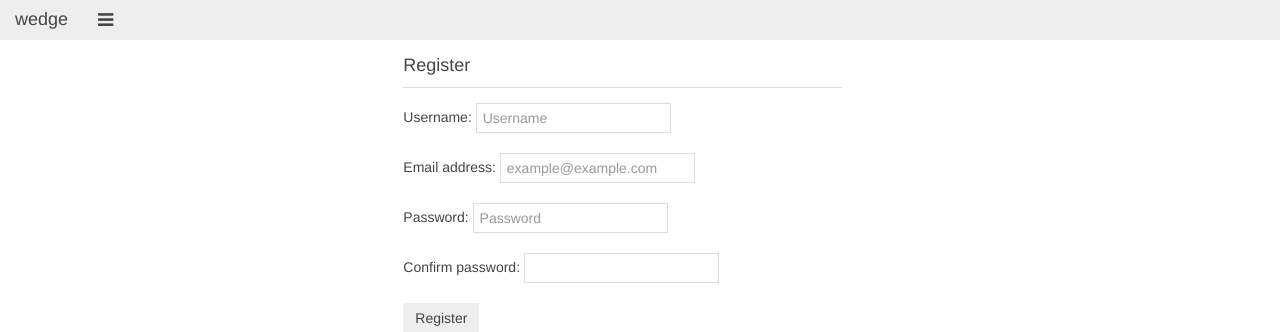
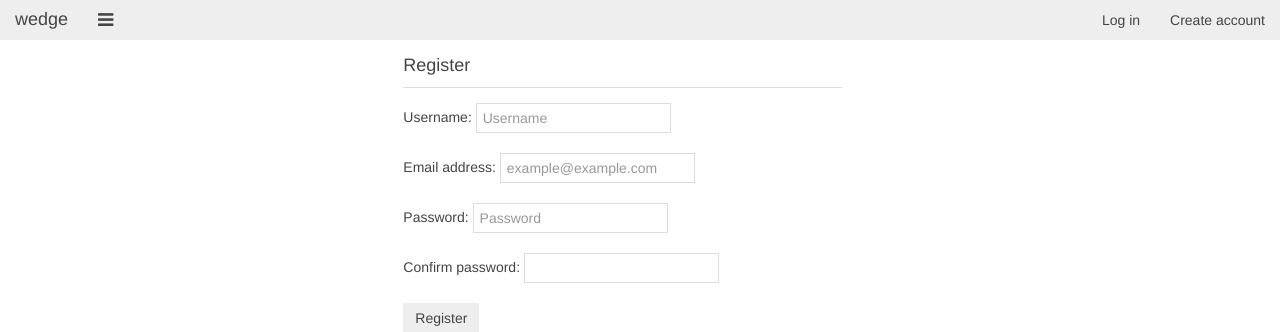
Before and after one commit to tjcsl/wedge, a Flask app: page /register/ in a window 1280 px wide. Shown: the top 332 px of the page. Run offline with Flask 2, Linux system fonts and the light colour scheme; some libraries are stand-ins or nearby versions.

Commit message:
add navbar account functions

```diff
--- a/web/templates/navbar.html
+++ b/web/templates/navbar.html
@@ -9,6 +9,14 @@
 <nav class="uk-navbar">
 	<a href="/" class="uk-navbar-brand">wedge</a>
 	<a href="#sidebar" data-uk-offcanvas class="uk-navbar-toggle"></a>
+	<div class="uk-navbar-flip">
+		<ul class="uk-navbar-nav">
+				{% if session.uid %}<li><a href="/logout">Log out</a></li>
+				{% else %}<li><a href="/login">Log in</a></li>
+				<li><a href="/register">Create account</a></li>
+				{% endif %}
+		</ul>
+	</div>
 </nav>
 <div id="sidebar" class="uk-offcanvas">
 	<div class="uk-offcanvas-bar">
```
